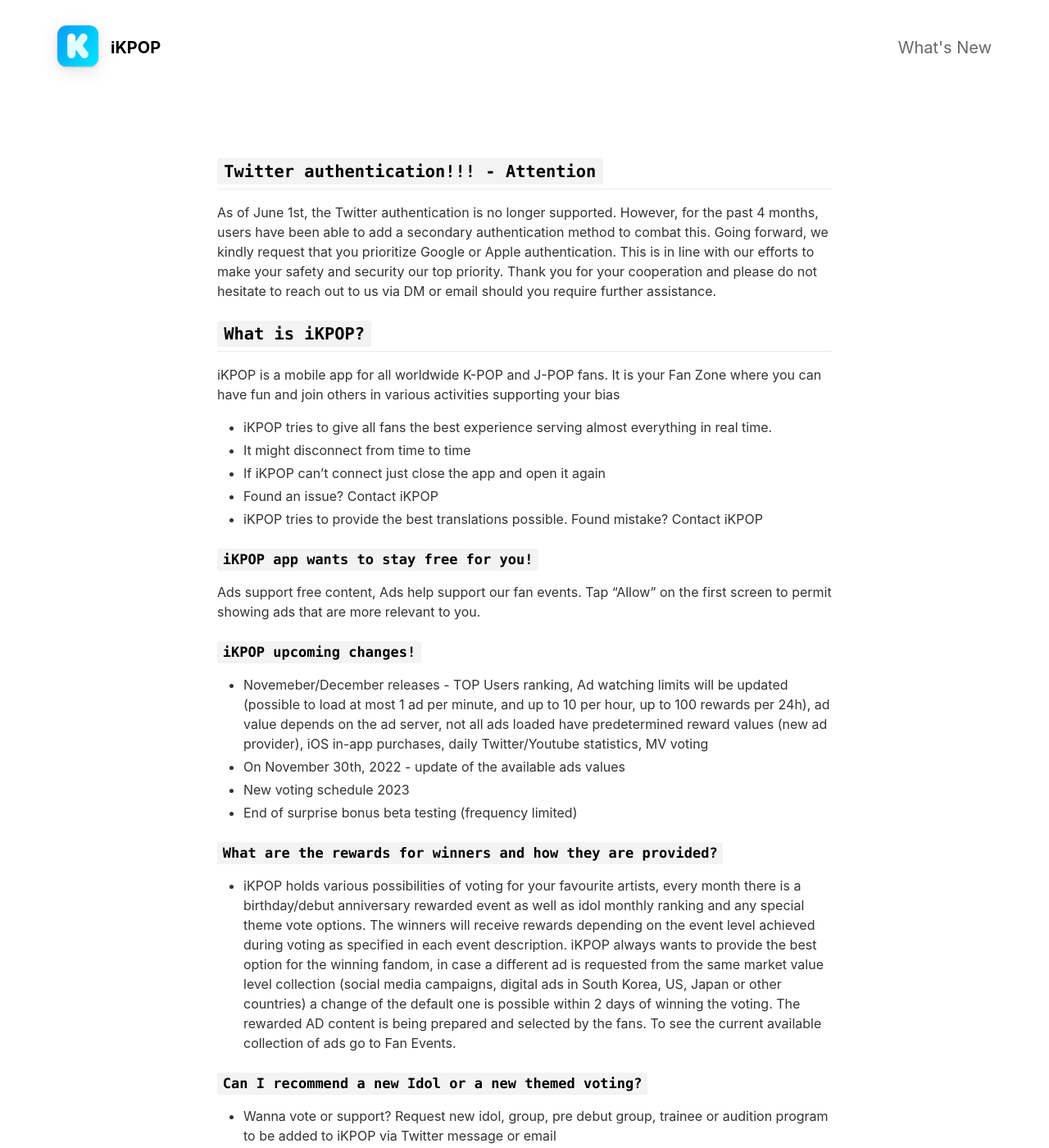
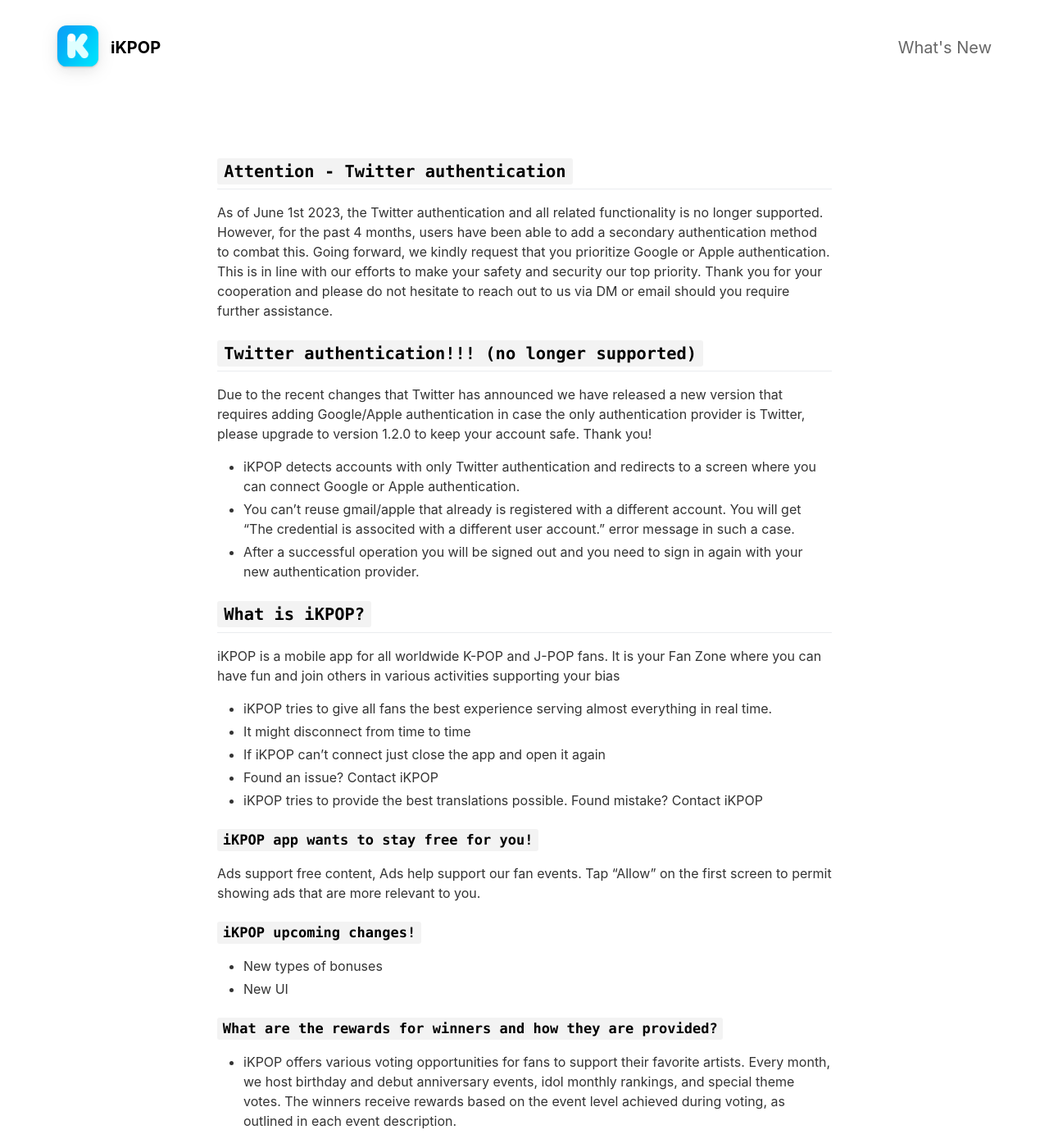
Before and after one commit to kapp7/app, a Jekyll site: the page built from _pages/en/qa.md, in a window 1280 px wide and 1400 px high. Shown: the whole window at 82% size. Built offline with Jekyll 4.4.1, drawn with Linux system fonts in a browser that asks for light colours; nearby versions of some CDN libraries; some of the changed text lies outside the part shown.

Commit message:
Update qa.md

```diff
--- a/_pages/en/qa.md
+++ b/_pages/en/qa.md
@@ -6,8 +6,15 @@
 
 <br>
 
-## `Twitter authentication!!! - Attention`
-As of June 1st, the Twitter authentication is no longer supported. However, for the past 4 months, users have been able to add a secondary authentication method to combat this. Going forward, we kindly request that you prioritize Google or Apple authentication. This is in line with our efforts to make your safety and security our top priority. Thank you for your cooperation and please do not hesitate to reach out to us via DM or email should you require further assistance.
+## `Attention - Twitter authentication`
+As of June 1st 2023, the Twitter authentication and all related functionality is no longer supported. However, for the past 4 months, users have been able to add a secondary authentication method to combat this. Going forward, we kindly request that you prioritize Google or Apple authentication. This is in line with our efforts to make your safety and security our top priority. Thank you for your cooperation and please do not hesitate to reach out to us via DM or email should you require further assistance.
+
+## `Twitter authentication!!! (no longer supported)`
+Due to the recent changes that Twitter has announced we have released a new version that requires adding Google/Apple authentication in case the only authentication provider is Twitter, please upgrade to version 1.2.0 to keep your account safe. Thank you!
+- iKPOP detects accounts with only Twitter authentication and redirects to a screen where you can connect Google or Apple authentication.
+- You can't reuse gmail/apple that already is registered with a different account. You will get "The credential is associted with a different user account." error message in such a case.
+- After a successful operation you will be signed out and you need to sign in again with your new authentication provider.
+
 
 
 ## `What is iKPOP?`
@@ -23,13 +30,19 @@
 
 
 ### `iKPOP upcoming changes!`
-- Novemeber/December releases - TOP Users ranking, Ad watching limits will be updated (possible to load at most 1 ad per minute, and up to 10 per hour, up to 100 rewards per 24h), ad value depends on the ad server, not all ads loaded have predetermined reward values (new ad provider), iOS in-app purchases, daily Twitter/Youtube statistics, MV voting
-- On November 30th, 2022 - update of the available ads values
-- New voting schedule 2023
-- End of surprise bonus beta testing (frequency limited)
+- New types of bonuses
+- New UI
+
+
 
 ### `What are the rewards for winners and how they are provided?`
- - iKPOP holds various possibilities of voting for your favourite artists, every month there is a birthday/debut anniversary rewarded event as well as idol monthly ranking and any special theme vote options. The winners will receive rewards depending on the event level achieved during voting as specified in each event description. iKPOP always wants to provide the best option for the winning fandom, in case a different ad is requested from the same market value level collection (social media campaigns, digital ads in South Korea, US, Japan or other countries) a change of the default one is possible within 2 days of winning the voting. The rewarded AD content is being prepared and selected by the fans. To see the current available collection of ads go to Fan Events.
+ - iKPOP offers various voting opportunities for fans to support their favorite artists. Every month, we host birthday and debut anniversary events, idol monthly rankings, and special theme votes. The winners receive rewards based on the event level achieved during voting, as outlined in each event description.
+
+iKPOP is committed to providing the best possible reward options for the winning fandoms. If a different ad from the same market value level collection (such as social media campaigns or digital ads in South Korea, the US, Japan, or other countries) is preferred, a change can be requested within 2 days of winning the voting.
+
+While we strive to offer exciting rewards, ad selection remains at iKPOP’s discretion, taking into account market conditions, pricing, and feasibility. The final rewarded ad content is prepared and selected by the fans, ensuring a meaningful tribute to the winning artist.
+
+To explore the current collection of available ads, please visit Fan Events.
 
 ### `Can I recommend a new Idol or a new themed voting?`
  - Wanna vote or support? Request new idol, group, pre debut group, trainee or audition program to be added to iKPOP via Twitter message or email
@@ -58,14 +71,15 @@
 - Convert from Amethysts
 - To convert gems, go to the diamonds charging station
 - Create content
-- Share & Promote - bonus rewards for actual links activity
+- Share & Promote - bonus rewards for actual links activity (app open from iKPOP link events)
 - Participate in various iKPOP events
 - Participate in Ranking voting - Bias bonus at the end of every month for winners
 - When you are in TOP100 monthly users ranking
 - Fortune wheel or Surprise Bonuses
 - Join iKPOP diamond hour for extra bonuses or boosters
 
-### `Ad Watching limits`
+
+### `What are Ad watching limits?`
 
 On iKPOP you can earn diamonds or receive various bonus rewards by watching the video adverts that are provided. You can receive up to 100 (maximum) gem/non-gem rewards/bonuses every 24 hours. This maximum total is made up of and includes ALL the various ways you can watch adverts on the app which includes things like the extension of any expiring gems and your daily attendance reward.
 
@@ -237,7 +251,7 @@
 The purpose of the GDPR is to provide improved privacy protection and control for EU citizens. It is designed to give individuals control of their data. This is a reason why you can see some additional messages related to EU GDPR while using the app, no matter where you are from as iKPOP doesn't collect location information,  it is impossible to disable them for non-EU users.
 
 ### `How to withdraw?`
-You can withdraw from iKPOP by deleting your account from your profile screen. After this action, all information stored in your profile will be deleted and can't be restored.
+Go to your profile and delete your account.
 
 ### `What if I forget my password?`
 SNS accounts are being used to log in to iKPOP, please recover your password with your account provider (Google, Twitter, Facebook, Apple)
```
Also changed, not shown: other parts of _pages/en/qa.md (+1 -1 lines).
